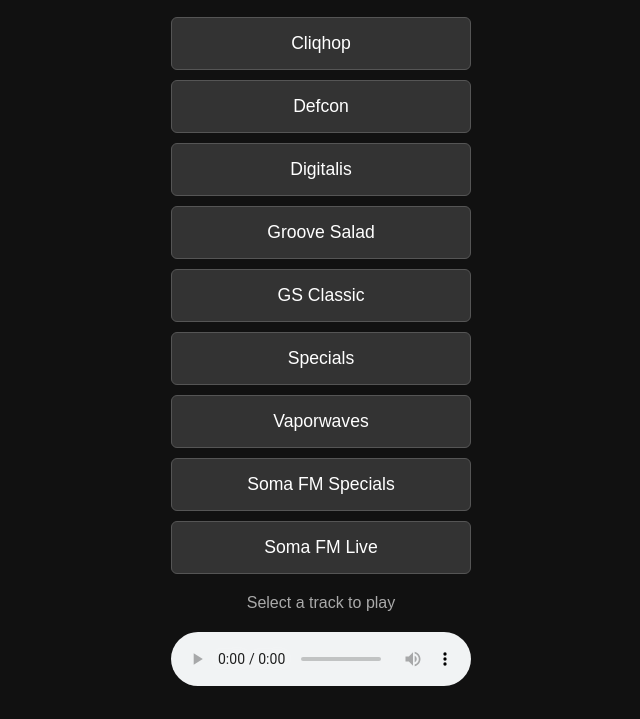
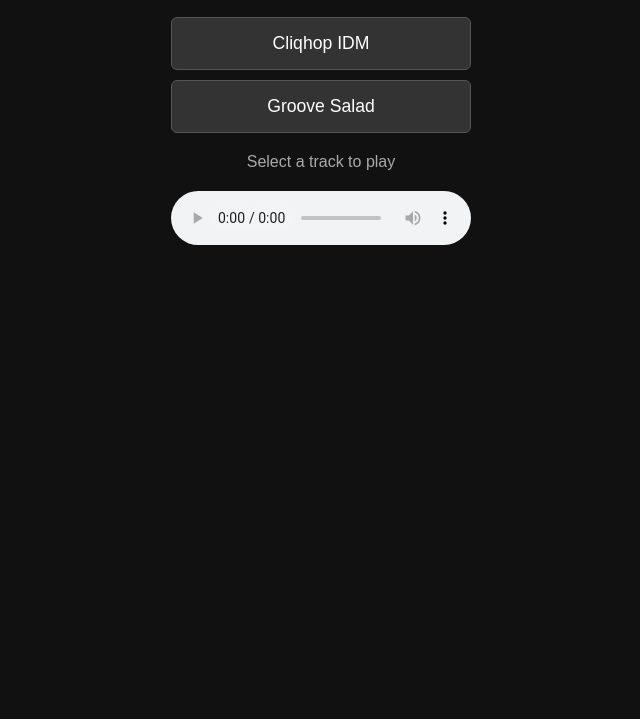
Before and after one commit to stavroslagos-lgtm/car-dashboard, a plain HTML site: page music.html in a window 1280 px wide. Shown: the part 81-800 px from the top of the page, without its empty margins (319-959 px from the left). Drawn offline with Linux system fonts and the light colour scheme.

Commit message:
Update music player buttons and playTrack function

```diff
--- a/music.html
+++ b/music.html
@@ -47,43 +47,35 @@
 
 <h1>Music Player</h1>
 
-<button class="btn" onclick="playTrack('https://ice2.somafm.com/groovesalad-256-mp3')">Cliqhop</button>
-<button class="btn" onclick="playTrack('https://ice3.somafm.com/groovesalad-256-mp3')">Defcon</button>
-<button class="btn" onclick="playTrack('https://ice4.somafm.com/groovesalad-256-mp3')">Digitalis</button>
-<button class="btn" onclick="playTrack('https://ice5.somafm.com/groovesalad-256-mp3')">Groove Salad</button>
-<button class="btn" onclick="playTrack('https://ice6.somafm.com/groovesalad-256-mp3')">GS Classic</button>
-<button class="btn" onclick="playTrack('http://ice1.somafm.com/specials-128-mp3')">Specials</button>
-<button class="btn" onclick="playTrack('https://somafm.com/m3u/vaporwaves130.m3u')">Vaporwaves</button>
-<button class="btn" onclick="playTrack('https://somafm.com/m3u/specials130.m3u')">Soma FM Specials</button>
-<button class="btn" onclick="playTrack('https://somafm.com/m3u/live130.m3u')">Soma FM Live</button>
+<button class="btn" onclick="playTrack('http://ice6.somafm.com/cliqhop-128-mp3')">
+    Cliqhop IDM
+</button>
+
+<button class="btn" onclick="playTrack('https://ice6.somafm.com/groovesalad-256-mp3')">
+    Groove Salad
+</button>
 
 <div id="status">Select a track to play</div>
 
-<!-- Hidden audio element -->
 <audio id="player" controls style="width:90%; max-width:300px; margin-top:20px;"></audio>
 
 <script type="text/javascript">
-    function playTrack(filename) {
+    function playTrack(url) {
         var audio = document.getElementById("player");
         var status = document.getElementById("status");
 
-        // Build path to music folder
-        var path = "music/" + filename;
+        audio.src = url;
 
-        // Set audio source
-        audio.src = path;
-
-        // Try to play
         var playPromise = audio.play();
 
         if (playPromise && playPromise.then) {
             playPromise.then(function () {
-                status.innerHTML = "Playing: " + filename;
+                status.innerHTML = "Playing: " + url;
             }).catch(function () {
-                status.innerHTML = "Unable to play this file on this device.";
+                status.innerHTML = "Unable to play this stream on this device.";
             });
         } else {
-            status.innerHTML = "Playing: " + filename;
+            status.innerHTML = "Playing: " + url;
         }
     }
 </script>
```
